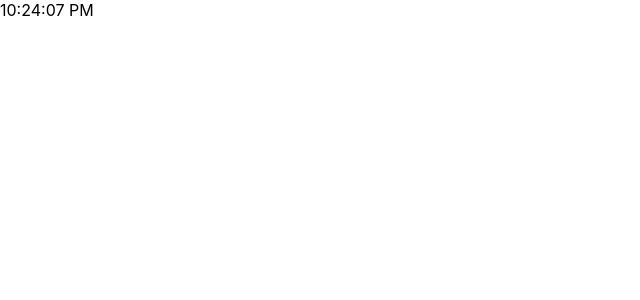
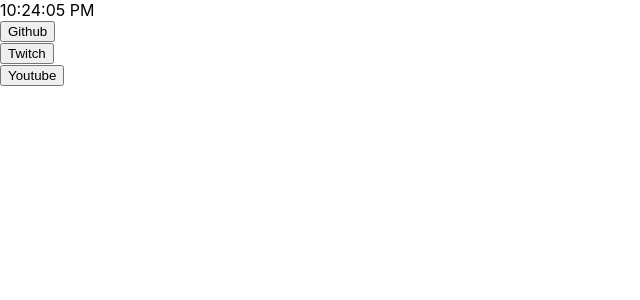
Before and after one commit to Raphsant/hub, a React (Create React App) app: page / in a window 1280 px wide. Shown: the top 300 px of the page, without its empty margins (0-640 px from the left). Built offline with nearby package versions, Linux system fonts and the light colour scheme; no server answers.

Commit message:
added components to the container/app

```diff
--- a/src/main/container.js
+++ b/src/main/container.js
@@ -1,15 +1,19 @@
-import React from 'react'
-import TimeCard from '../cards/time-card'
+import React from "react";
+import TimeCard from "../cards/time-card";
+import WeatherCard from "../cards/weather-card";
+import BookmarkContainer from "./bookmark-container";
 
 function Container() {
   return (
     <div>
       <div>
         {/* TODO CREATE CONTAINER FOR THE CARDS / MODULES. */}
-                <TimeCard/>
+        <TimeCard />
+        <WeatherCard />
+        <BookmarkContainer />
       </div>
     </div>
-    )
+  );
 }
 
-export default Container
+export default Container;
```
Also changed, not shown: src/App.js (+3 -6 lines). Lines whose indentation alone changed are shown as unchanged.
